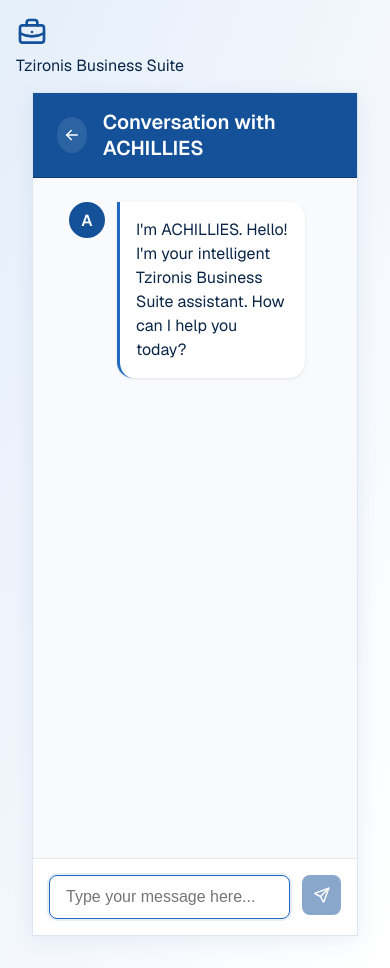
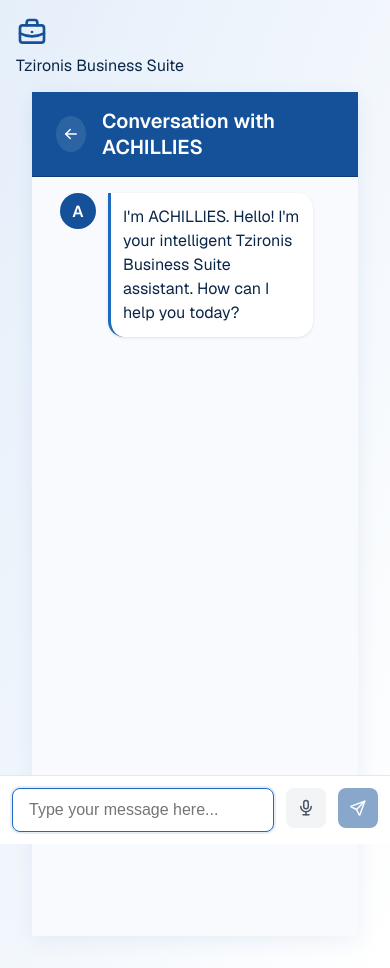
Before and after one commit to Qualiasolutions/TzironisAgentFinal, a Next.js app: page /chat/achillies in a window 390 px wide. Built offline with nearby package versions, Linux system fonts and the light colour scheme.

Commit message:
Add @tabler/icons-react dependency to fix build errorsssx565

```diff
--- a/src/app/globals.css
+++ b/src/app/globals.css
@@ -184,6 +184,7 @@
   border: 1px solid var(--card-border);
   max-width: 1200px;
   margin: 1rem auto;
+  position: relative;
 }
 
 .chat-header {
@@ -191,6 +192,9 @@
   color: white;
   padding: 1rem 1.5rem;
   border-bottom: 1px solid var(--primary-dark);
+  position: sticky;
+  top: 0;
+  z-index: 10;
 }
 
 .chat-title-container {
@@ -230,6 +234,7 @@
   flex-direction: column;
   gap: 1rem;
   background-color: #f8fafd;
+  padding-bottom: 80px; /* Add space for the fixed input container */
 }
 
 .message {
@@ -322,6 +327,20 @@
   padding: 1rem;
   border-top: 1px solid #e5e7eb;
   background-color: white;
+  position: fixed;
+  bottom: 0;
+  left: 0;
+  right: 0;
+  z-index: 10;
+  max-width: 1200px;
+  margin: 0 auto;
+}
+
+@media (max-width: 768px) {
+  .input-container {
+    width: 100%;
+    padding: 0.75rem;
+  }
 }
 
 .message-input {
@@ -361,6 +380,25 @@
 .send-button:disabled {
   opacity: 0.5;
   cursor: not-allowed;
+}
+
+@media (max-width: 768px) {
+  .messages-container {
+    padding: 1rem;
+    padding-bottom: 90px;
+  }
+
+  .message-content {
+    padding: 0.75rem;
+  }
+}
+
+/* Fix for iOS viewport height issues */
+@supports (-webkit-touch-callout: none) {
+  .chat-container {
+    height: -webkit-fill-available;
+    max-height: -webkit-fill-available;
+  }
 }
 
 /* Loading screen for chat page */
@@ -464,9 +502,14 @@
   }
 
   .chat-container {
+    height: 100vh;
     margin: 0;
-    height: 100vh;
     border-radius: 0;
+    border: none;
+  }
+
+  .container {
+    padding: 0;
   }
 
   .message {
@@ -1344,3 +1387,36 @@
     padding: 2.5rem;
   }
 }
+
+.voice-button {
+  display: flex;
+  align-items: center;
+  justify-content: center;
+  width: 40px;
+  height: 40px;
+  border-radius: 0.5rem;
+  background-color: #f3f4f6;
+  color: #4b5563;
+  margin-left: 0.75rem;
+  border: none;
+  cursor: pointer;
+  transition: all 0.2s;
+}
+
+.voice-button:hover:not(:disabled) {
+  background-color: #e5e7eb;
+}
+
+.voice-button.voice-active {
+  background-color: #ef4444;
+  color: white;
+}
+
+.voice-button.voice-active:hover:not(:disabled) {
+  background-color: #dc2626;
+}
+
+.voice-button:disabled {
+  opacity: 0.5;
+  cursor: not-allowed;
+}
--- a/src/components/Chat.tsx
+++ b/src/components/Chat.tsx
@@ -1,7 +1,7 @@
 import { useState, useRef, useEffect } from 'react';
 import { useRouter } from 'next/navigation';
 import { AIMessage, HumanMessage } from '@langchain/core/messages';
-import { IconArrowLeft, IconSend, IconUser } from '@tabler/icons-react';
+import { IconArrowLeft, IconSend, IconUser, IconMicrophone, IconMicrophoneOff } from '@tabler/icons-react';
 
 type Message = {
   role: 'user' | 'assistant';
@@ -10,6 +10,52 @@
 
 interface ChatProps {
   agent: string;
+}
+
+// Add these interfaces at the top of the file, before the component
+interface SpeechRecognitionEvent extends Event {
+  results: SpeechRecognitionResultList;
+  resultIndex: number;
+  interpretation: any;
+}
+
+interface SpeechRecognitionResultList {
+  length: number;
+  item(index: number): SpeechRecognitionResult;
+  [index: number]: SpeechRecognitionResult;
+}
+
+interface SpeechRecognitionResult {
+  length: number;
+  item(index: number): SpeechRecognitionAlternative;
+  [index: number]: SpeechRecognitionAlternative;
+  isFinal: boolean;
+}
+
+interface SpeechRecognitionAlternative {
+  transcript: string;
+  confidence: number;
+}
+
+interface SpeechRecognition extends EventTarget {
+  continuous: boolean;
+  interimResults: boolean;
+  lang: string;
+  onresult: (event: SpeechRecognitionEvent) => void;
+  onend: () => void;
+  onerror: (event: Event) => void;
+  onstart: () => void;
+  start(): void;
+  stop(): void;
+  abort(): void;
+}
+
+// Add these to the Window interface
+declare global {
+  interface Window {
+    SpeechRecognition: new () => SpeechRecognition;
+    webkitSpeechRecognition: new () => SpeechRecognition;
+  }
 }
 
 const Chat: React.FC<ChatProps> = ({ agent }) => {
@@ -21,19 +67,72 @@
   ]);
   const [input, setInput] = useState('');
   const [isLoading, setIsLoading] = useState(false);
+  const [isListening, setIsListening] = useState(false);
   const messagesEndRef = useRef<HTMLDivElement>(null);
   const inputRef = useRef<HTMLInputElement>(null);
+  const messagesContainerRef = useRef<HTMLDivElement>(null);
   const router = useRouter();
+
+  // Speech recognition setup
+  const [recognition, setRecognition] = useState<SpeechRecognition | null>(null);
+
+  useEffect(() => {
+    // Initialize speech recognition if available in browser
+    if ('SpeechRecognition' in window || 'webkitSpeechRecognition' in window) {
+      const SpeechRecognition = window.SpeechRecognition || window.webkitSpeechRecognition;
+      const recognitionInstance = new SpeechRecognition();
+
+      recognitionInstance.continuous = true;
+      recognitionInstance.interimResults = true;
+      recognitionInstance.lang = 'en-US';
+
+      recognitionInstance.onresult = (event) => {
+        const transcript = Array.from(event.results)
+          .map(result => result[0])
+          .map(result => result.transcript)
+          .join('');
+
+        setInput(transcript);
+      };
+
+      recognitionInstance.onend = () => {
+        setIsListening(false);
+      };
+
+      setRecognition(recognitionInstance);
+    }
+  }, []);
 
   // Scroll to the bottom when messages update
   useEffect(() => {
-    messagesEndRef.current?.scrollIntoView({ behavior: 'smooth' });
+    scrollToBottom();
   }, [messages]);
 
   // Focus input on mount
   useEffect(() => {
     inputRef.current?.focus();
   }, []);
+
+  const scrollToBottom = () => {
+    if (messagesContainerRef.current) {
+      const { scrollHeight, clientHeight } = messagesContainerRef.current;
+      messagesContainerRef.current.scrollTop = scrollHeight - clientHeight;
+    }
+    messagesEndRef.current?.scrollIntoView({ behavior: 'smooth' });
+  };
+
+  // Toggle voice input
+  const toggleListening = () => {
+    if (!recognition) return;
+
+    if (isListening) {
+      recognition.stop();
+      setIsListening(false);
+    } else {
+      recognition.start();
+      setIsListening(true);
+    }
+  };
 
   // Convert messages for the API
   const formatMessagesForAPI = () => {
@@ -52,6 +151,12 @@
 
     const userMessage = input.trim();
     if (!userMessage) return;
+
+    // Stop speech recognition if active
+    if (isListening && recognition) {
+      recognition.stop();
+      setIsListening(false);
+    }
 
     // Update messages with user input
     setMessages((prev) => [...prev, { role: 'user', content: userMessage }]);
@@ -94,6 +199,7 @@
       // Focus back on the input
       setTimeout(() => {
         inputRef.current?.focus();
+        scrollToBottom();
       }, 100);
     }
   };
@@ -119,7 +225,7 @@
         </div>
       </div>
 
-      <div className="messages-container">
+      <div className="messages-container" ref={messagesContainerRef}>
         {messages.map((message, index) => (
           <div key={index} className={`message ${message.role} fade-in`} style={{ animationDelay: `${index * 0.1}s` }}>
             <div className={`message-avatar ${message.role === 'assistant' ? 'assistant-avatar' : 'user-avatar'}`}>
@@ -154,6 +260,17 @@
           className="message-input"
           disabled={isLoading}
         />
+        {recognition && (
+          <button
+            type="button"
+            onClick={toggleListening}
+            className={`voice-button ${isListening ? 'voice-active' : ''}`}
+            disabled={isLoading}
+            aria-label={isListening ? "Stop listening" : "Start voice input"}
+          >
+            {isListening ? <IconMicrophoneOff size={18} /> : <IconMicrophone size={18} />}
+          </button>
+        )}
         <button
           type="submit"
           className="send-button"
```
